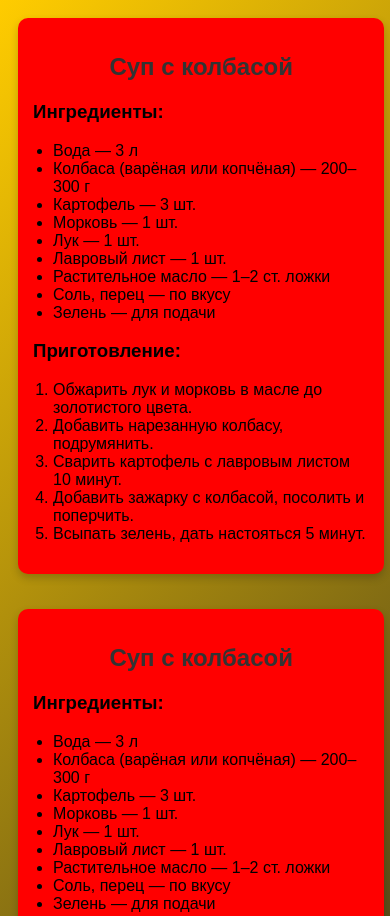
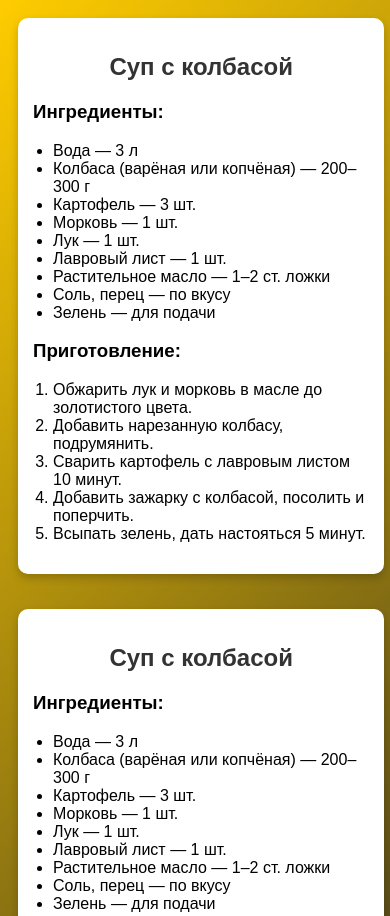
Before and after one commit to Serega414/recipes.github.io, a plain HTML site: page index.html in a window 390 px wide. Shown: the top 916 px of the page. Drawn offline with Linux system fonts and the light colour scheme.

Commit message:
Update style.css

```diff
--- a/style.css
+++ b/style.css
@@ -96,9 +96,9 @@ ol {
     }
 
     .recipe-card {
+         /* Вот стили для ipad 4*/
         width: 100%;
         max-width: 700px;
-        background-color: red;
     }
 }
 
```
